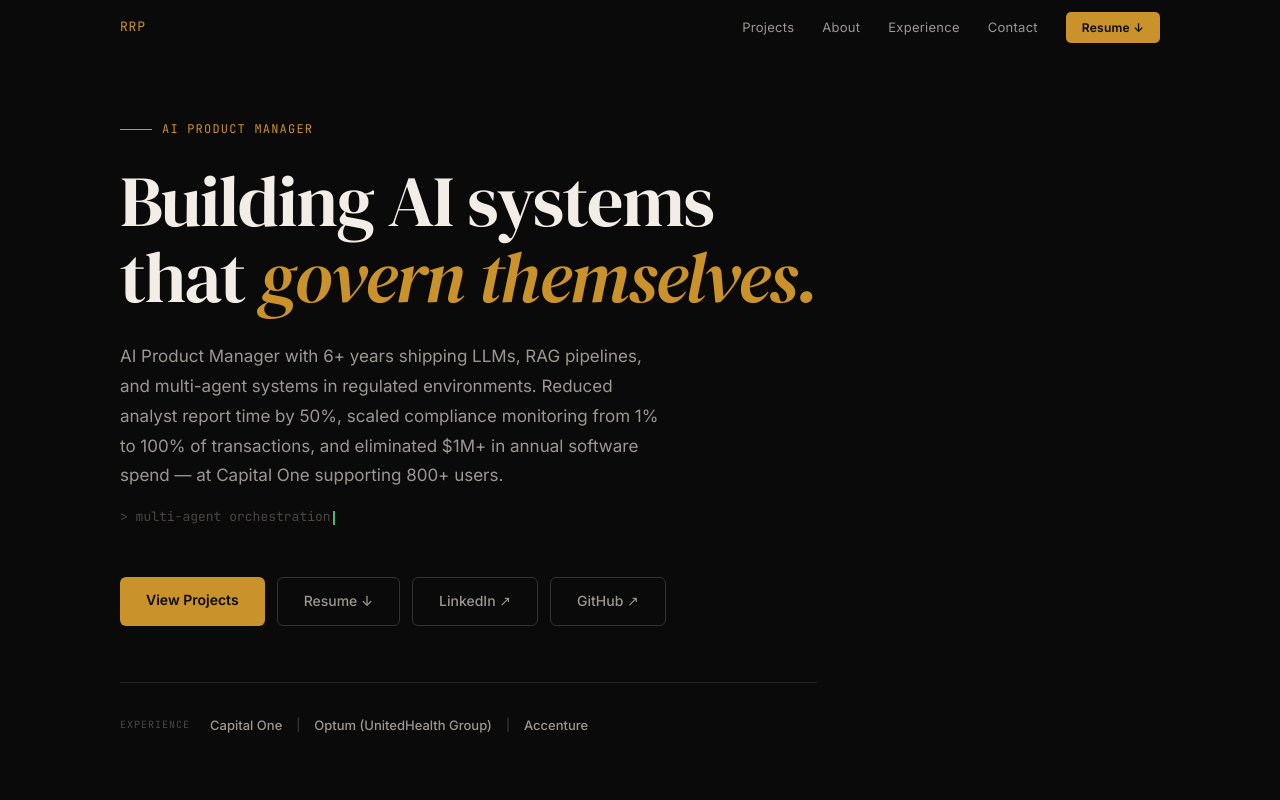
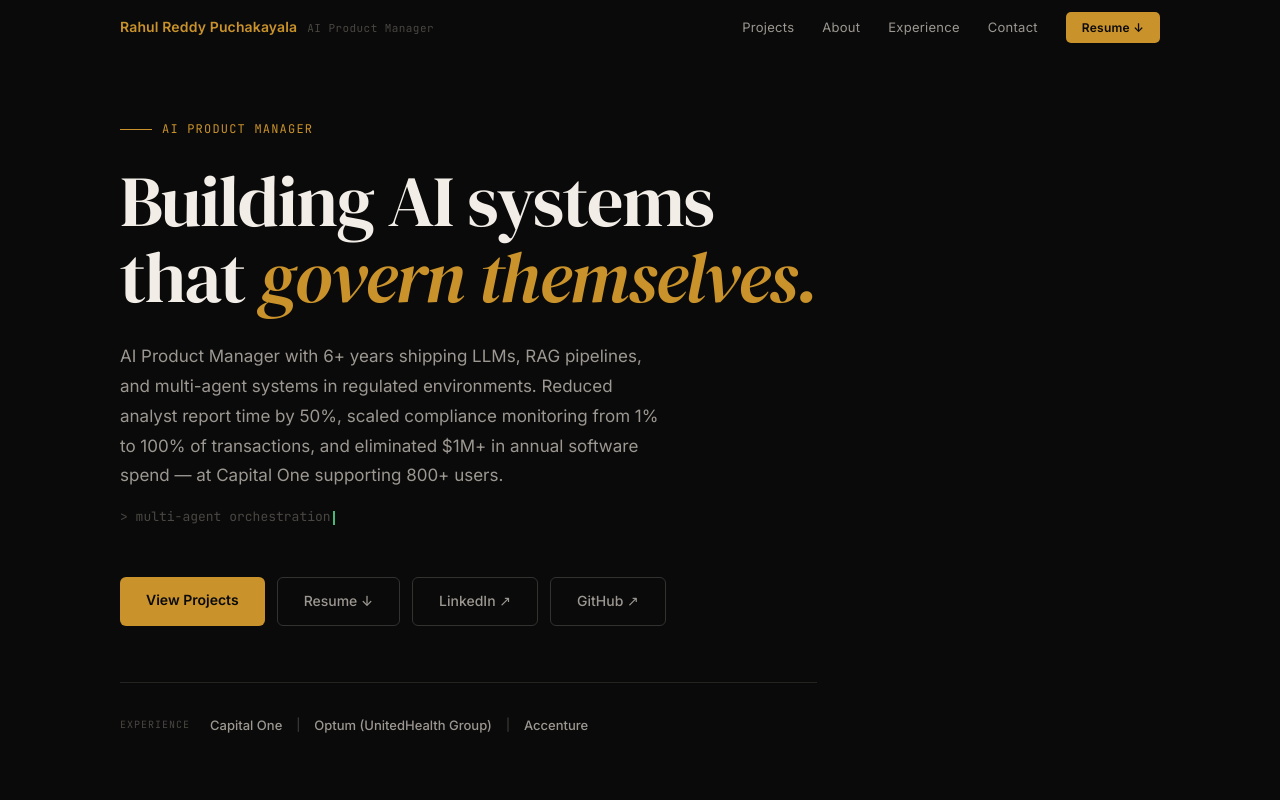
Before and after one commit to rahulreddyutd/rahul-portfolio, a Next.js app: page / in a window 1280 px wide. Shown: the top 800 px of the page. Built offline with nearby package versions, Linux system fonts and the light colour scheme.

Commit message:
fix: nav name, correct project URLs

```diff
--- a/src/app/components/Nav.tsx
+++ b/src/app/components/Nav.tsx
@@ -22,12 +22,13 @@ export default function Nav() {
       display: "flex", alignItems: "center", justifyContent: "space-between",
       transition: "all 0.3s",
     }}>
-      <Link href="/" style={{
-        fontFamily: "'JetBrains Mono',monospace",
-        fontSize: "13px", color: "#C9922A",
-        letterSpacing: "0.06em", textDecoration: "none",
-      }}>
-        RRP
+      <Link href="/" style={{ textDecoration: "none", display: "flex", alignItems: "baseline", gap: "10px" }}>
+        <span style={{ fontFamily: "'Inter',sans-serif", fontSize: "14px", color: "#C9922A", fontWeight: 600, letterSpacing: "0.01em" }}>
+          Rahul Reddy Puchakayala
+        </span>
+        <span style={{ fontFamily: "'JetBrains Mono',monospace", fontSize: "11px", color: "#4A4742", letterSpacing: "0.04em" }}>
+          AI Product Manager
+        </span>
       </Link>
       <div style={{ display: "flex", gap: "28px", alignItems: "center" }}>
         {[
--- a/src/app/page.tsx
+++ b/src/app/page.tsx
@@ -94,7 +94,7 @@ const PROJECTS: Project[] = [
     slug: "product-os",
     name: "ProductOS",
     tagline: "AI Operating System for Product Teams",
-    url: "https://product-os.vercel.app",
+    url: "https://product-os-one.vercel.app",
     year: "2026",
     narrative: "6-agent pipeline converting customer interviews, support tickets, and NPS data into RICE-scored roadmaps, PRDs, and A/B test designs. Schema designed before agents — output schema first.",
     metrics: [
@@ -111,7 +111,7 @@ const PROJECTS: Project[] = [
     slug: "executive-ai",
     name: "ExecutiveAI",
     tagline: "AI Chief of Staff",
-    url: "https://executive-ai.vercel.app",
+    url: "https://executive-ai-indol.vercel.app",
     year: "2025",
     narrative: "Governance-by-architecture: CRITICAL decisions auto-escalate to an approval queue with impact framing and immutable audit trail. Week-over-week confidence scoring from schedule risk, stakeholder sentiment, and decision velocity.",
     metrics: [
--- a/src/app/projects/executive-ai/page.tsx
+++ b/src/app/projects/executive-ai/page.tsx
@@ -50,7 +50,7 @@ export default function ExecutiveAICaseStudy() {
             An AI Chief of Staff that converts meeting transcripts and Slack threads into structured decision registries — with accountability structurally enforced rather than process-dependent.
           </p>
           <div style={{ display:"flex", gap:"12px", flexWrap:"wrap" }}>
-            <a href="https://executive-ai.vercel.app" target="_blank" rel="noopener noreferrer" style={{ padding:"10px 20px", background:C.purple, color:C.bg, borderRadius:"6px", fontSize:"13px", fontWeight:600, textDecoration:"none" }}>Live Demo ↗</a>
+            <a href="https://executive-ai-indol.vercel.app" target="_blank" rel="noopener noreferrer" style={{ padding:"10px 20px", background:C.purple, color:C.bg, borderRadius:"6px", fontSize:"13px", fontWeight:600, textDecoration:"none" }}>Live Demo ↗</a>
             <a href="https://github.com/rahulreddyutd/executive-ai" target="_blank" rel="noopener noreferrer" style={{ padding:"10px 20px", background:"transparent", color:C.text2, border:`1px solid ${C.borderHi}`, borderRadius:"6px", fontSize:"13px", textDecoration:"none" }}>GitHub →</a>
           </div>
         </div>
--- a/src/app/projects/product-os/page.tsx
+++ b/src/app/projects/product-os/page.tsx
@@ -41,7 +41,7 @@ export default function ProductOSCaseStudy() {
             Most AI tools automate work. ProductOS automates product thinking — converting raw customer signal into RICE-scored roadmaps, PRDs, and A/B test designs in under 30 seconds.
           </p>
           <div style={{ display:"flex", gap:"12px", flexWrap:"wrap" }}>
-            <a href="https://product-os.vercel.app" target="_blank" rel="noopener noreferrer" style={{ padding:"10px 20px", background:C.gold, color:C.bg, borderRadius:"6px", fontSize:"13px", fontWeight:600, textDecoration:"none" }}>Live Demo ↗</a>
+            <a href="https://product-os-one.vercel.app" target="_blank" rel="noopener noreferrer" style={{ padding:"10px 20px", background:C.gold, color:C.bg, borderRadius:"6px", fontSize:"13px", fontWeight:600, textDecoration:"none" }}>Live Demo ↗</a>
             <a href="https://github.com/rahulreddyutd/product-os" target="_blank" rel="noopener noreferrer" style={{ padding:"10px 20px", background:"transparent", color:C.text2, border:`1px solid ${C.borderHi}`, borderRadius:"6px", fontSize:"13px", textDecoration:"none" }}>GitHub →</a>
           </div>
         </div>
```
